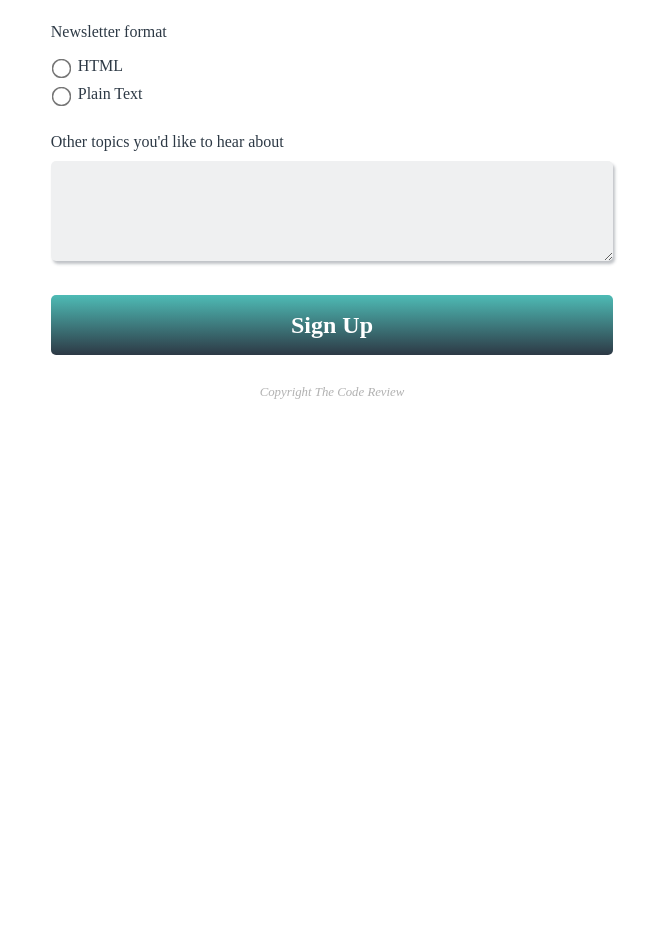
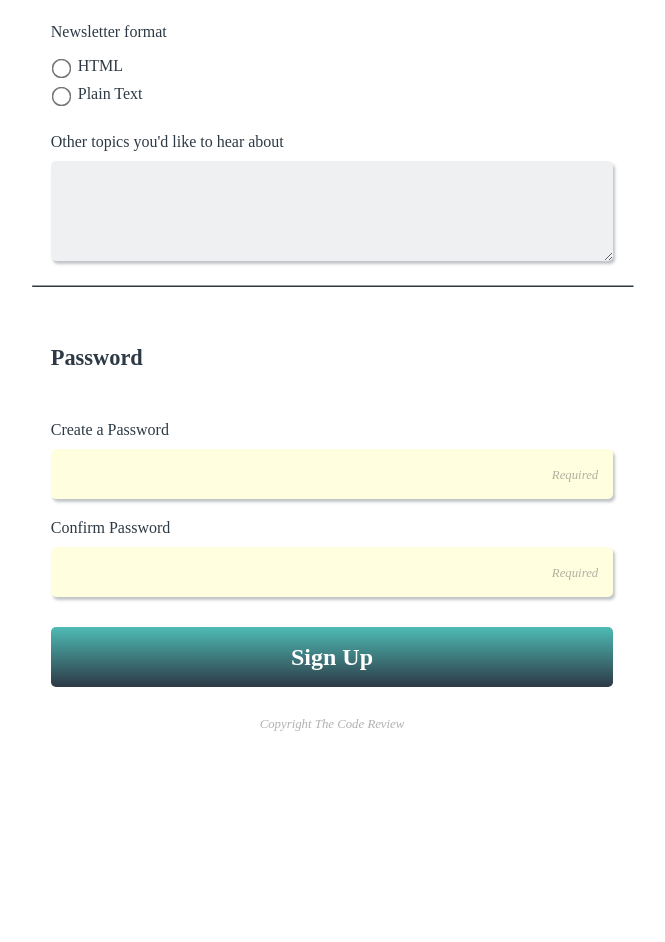
Before and after one commit to nicoalprice/Form---Treehouse-Project-3, a plain HTML site: page index.html in a window 1280 px wide. Shown: the part 1084-2026 px from the top of the page, without its empty margins (308-973 px from the left). Before the commit the page ends 1694 px from the top, so only its background shows below. Drawn offline with Linux system fonts and the light colour scheme; a web font is replaced by a local one.

Commit message:
Added password field

```diff
--- a/css/main.css
+++ b/css/main.css
@@ -91,6 +91,7 @@ input[type="text"],
 input[type="email"],
 input[type="number"],
 input[type="tel"],
+input[type="password"],
 textarea,
 select {
   background: #eff0f1;
@@ -111,6 +112,7 @@ input[type="text"]:focus,
 input[type="email"]:focus,
 input[type="number"]:focus,
 input[type="tel"]:focus,
+input[type="password"]:focus,
 textarea:focus,
 select:focus {
   background: white;
--- a/index.html
+++ b/index.html
@@ -125,11 +125,22 @@
        <label class="main-label" for="comment">Other topics you'd like to hear about</label>
        <textarea id="comment" name="user_comment"></textarea>
 
+        </fieldset>
+
+       <div><hr class="thin-hr"></div>
+
+       <fieldset>
+
+         <legend>Password</legend>
+         <label class="main-label" for="password">Create a Password</label><input type="password" id="password" name="user_password" placeholder="Required" required>
+         <label class="main-label" for="password">Confirm Password</label><input type="password" id="password" name="user_password" placeholder="Required" required>
+
         <button type="submit">Sign Up</button>
 
        </fieldset>
+
     </form>
-      </div>
+    </div>
 
     <footer>Copyright The Code Review</footer>
 
```
